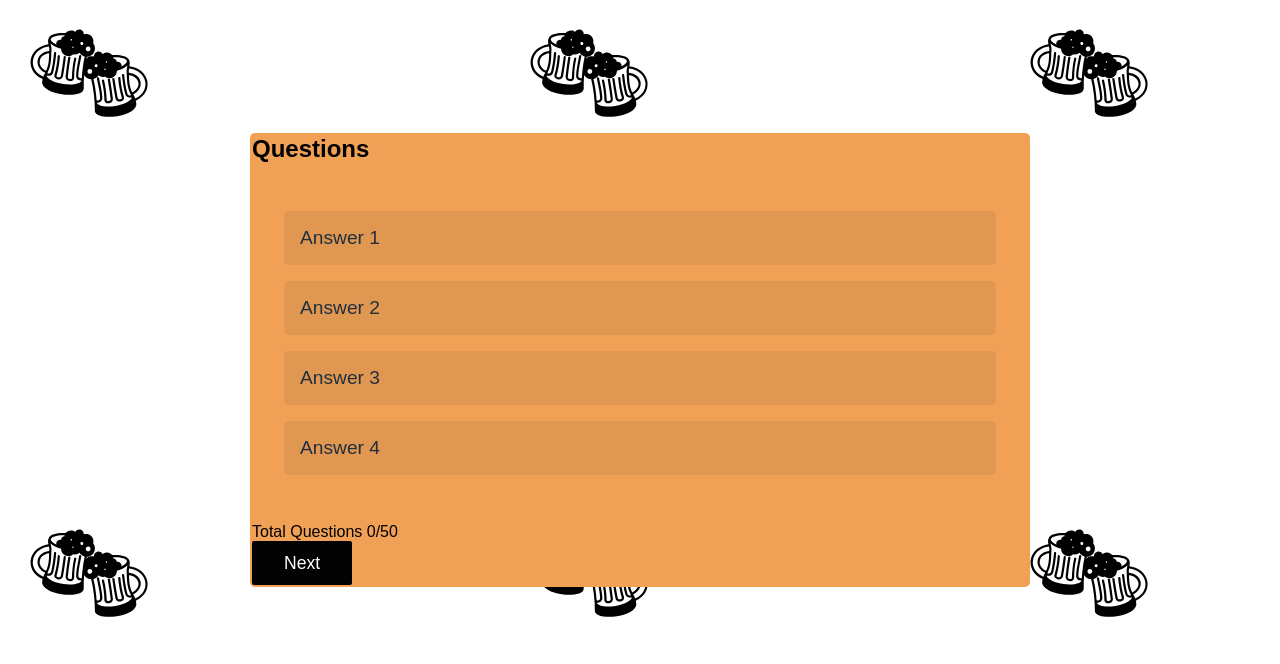
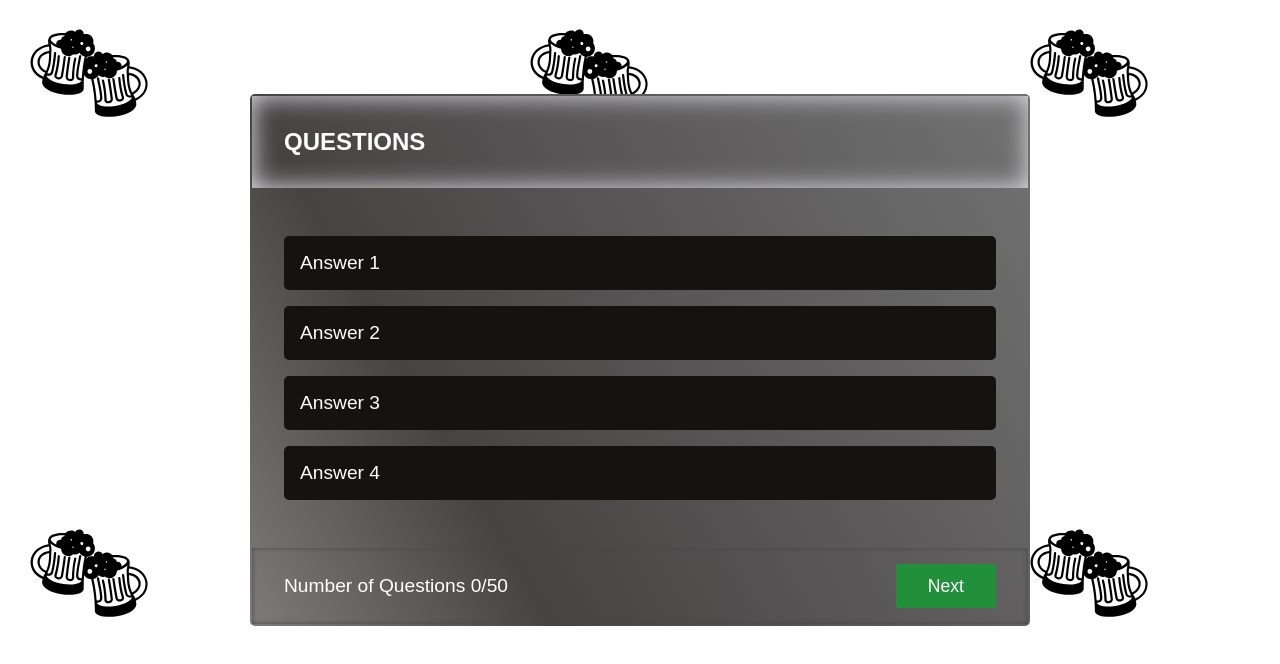
Before and after one commit to Jaycelab/Quiz-App, a React (Vite) app: page / in a window 1280 px wide. Both pictures are taken after a click on the button "Let's Begin". Shown: the top 664 px of the page. Built offline with nearby package versions, Linux system fonts and the light colour scheme; a web font is replaced by a local one.

Commit message:
finished styling

```diff
--- a/src/components/QuizStart.jsx
+++ b/src/components/QuizStart.jsx
@@ -2,7 +2,7 @@ const QuizStart = () => {
   return (
     <div className="quiz">
       <div className="quiz-header">
-        <h2>Questions</h2>
+        <h2>QUESTIONS</h2>
       </div>
       <div className="quiz-body">
         <li>Answer 1</li>
@@ -12,8 +12,8 @@ const QuizStart = () => {
       </div>
       {/*number of questions*/}
       <div className="quiz-footer">
-        <p>Total Questions 0/50</p>
-        <button className="btn-start">Next</button>
+        <p>Number of Questions 0/50</p>
+        <button className="btn-next">Next</button>
       </div>
     </div>
   );
--- a/src/index.css
+++ b/src/index.css
@@ -8,6 +8,7 @@
 
 body {
   background-color: rgb(255, 255, 255);
+
   fill: rgb(0, 0, 0);
   background-size: 500px;
   background-repeat: repeat;
@@ -19,13 +20,30 @@ body {
   min-height: 90vh;
 }
 
+/* main */
 .container {
   width: 780px; /* desktop*/
-  background-color: #f1a156;
+  /*background-color: #7e7e7e;*/
+  background: linear-gradient(420deg, #faf6f6, #464343, #7e7e7e);
+  background-size: 180% 180%;
+  animation: gradient-animation 15s ease infinite;
   border-radius: 5px;
   padding: 2px;
 }
 
+@keyframes gradient-animation {
+  0% {
+    background-position: 0% 69%;
+  }
+  50% {
+    background-position: 100% 49%;
+  }
+  100% {
+    background-position: 0% 33%;
+  }
+}
+
+/* quiz container*/
 .quiz-wrapper {
   font-size: 1.2rem;
   padding: 2rem;
@@ -43,6 +61,11 @@ body {
   color: #fd0909;
 }
 
+.quiz-wrapper p {
+  margin: 1rem 0;
+}
+
+/* button */
 .btn-start {
   outline: none;
   border: none;
@@ -55,36 +78,75 @@ body {
   border-radius: 2px;
 }
 
+.btn-next {
+  outline: none;
+  border: none;
+  background-color: #1e9438ee;
+  color: #ffffff;
+  font-size: 1.1rem;
+  font-weight: 500;
+  padding: 0.7rem 2rem;
+  font-family: inherit;
+  border-radius: 2px;
+}
 /*container spacing */
-.quiz-wrapper p {
-  margin: 1rem 0;
-}
-
-.quiz .quiz_header {
-  box-shadow: 0 0 5px rgb(0, 0, 0);
+.quiz .quiz-header {
+  box-shadow: inset 0 0 25px rgb(223, 223, 230);
   color: #fff;
   padding: 2rem;
 }
 
+/* quiz body */
 .quiz .quiz-body {
   padding: 2rem;
+  /* check if flex works better after
+  display: flex;
+  align-items: center;
+  justify-content: center;*/
 }
 
+/*answer list*/
 .quiz .quiz-body li {
   list-style-type: none;
   margin: 1rem 0;
-  background-color: #e09752;
+  width: 100%;
+  background-color: #14130f;
   color: #fff;
   font-size: 1.2rem;
-  color: #212f3d;
+
   padding: 1rem 1rem;
   border-radius: 5px;
   cursor: pointer;
-  transition: all 0.3s ease-in-out;
+  transition: all 0.2s ease-in-out;
 }
 
 .quiz .quiz-body li:hover {
   margin-left: 1rem;
-  width: 15%;
-  color: #fff9f3;
+
+  font-size: 1.3rem;
+  color: #7e7e7e;
 }
+
+.quiz .quiz-body li.correct {
+  background-color: #11c44d;
+  margin-left: 1rem;
+  cursor: not-allowed;
+}
+
+.quiz .quiz-body li.correct {
+  background-color: #ddd;
+  cursor: not-allowed;
+}
+
+.quiz .quiz-footer {
+  display: flex;
+  justify-content: space-between;
+  align-items: center;
+  box-shadow: inset 0 0 5px rgb(70, 70, 73);
+  color: #fff !important;
+  padding: 1rem 2rem;
+}
+
+.quiz .quiz-footer p {
+  font-size: 1.2rem;
+}
```
